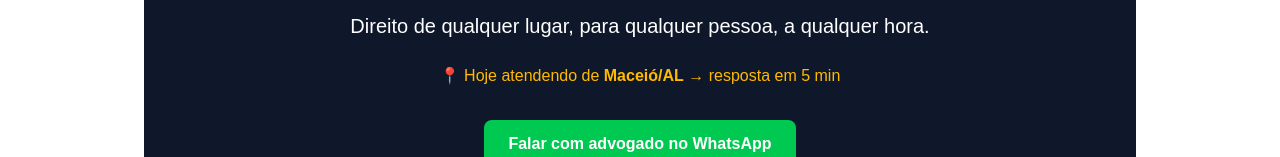
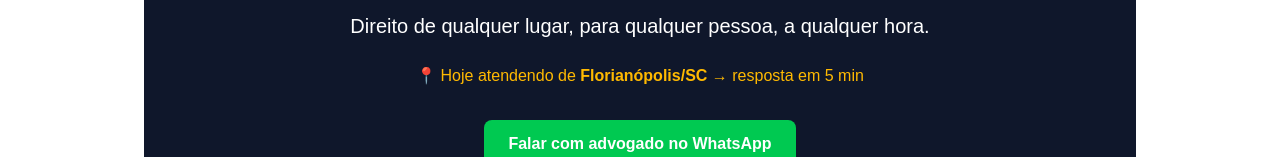
Before and after one commit to mestrereginaldo-site/advogadonomade1, a Next.js app: page / in a window 1280 px wide. Shown: the part 225-382 px from the top of the page. Built offline with nearby package versions, Linux system fonts and the light colour scheme.

Commit message:
Update page.tsx

```diff
--- a/app/page.tsx
+++ b/app/page.tsx
@@ -9,7 +9,7 @@ export default function Home() {
         <div className="max-w-5xl mx-auto px-4 py-16 text-center">
           <h1 className="text-4xl md:text-6xl font-bold mb-4">Advogado Nômade</h1>
           <p className="text-lg md:text-xl mb-6">Direito de qualquer lugar, para qualquer pessoa, a qualquer hora.</p>
-          <p className="mb-8 text-amber-400">📍 Hoje atendendo de <span className="font-semibold">Maceió/AL</span> → resposta em 5 min</p>
+          <p className="mb-8 text-amber-400">📍 Hoje atendendo de <span className="font-semibold">Florianópolis/SC</span> → resposta em 5 min</p>
           <Link href="https://wa.me/5571986482241?text=Preciso%20de%20um%20advogado%20agora" className="inline-block bg-green-500 hover:bg-green-600 text-white font-semibold py-3 px-6 rounded-lg">
             Falar com advogado no WhatsApp
           </Link>
```
